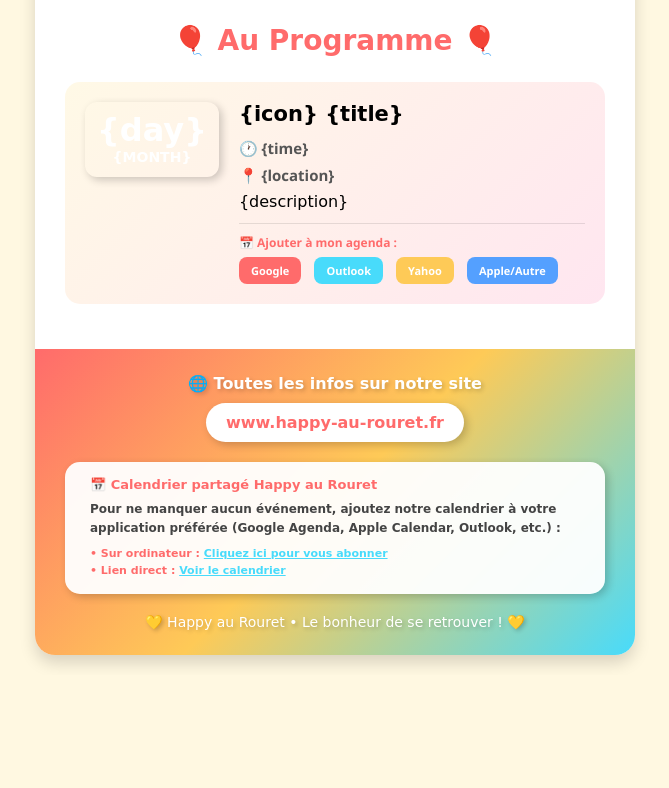
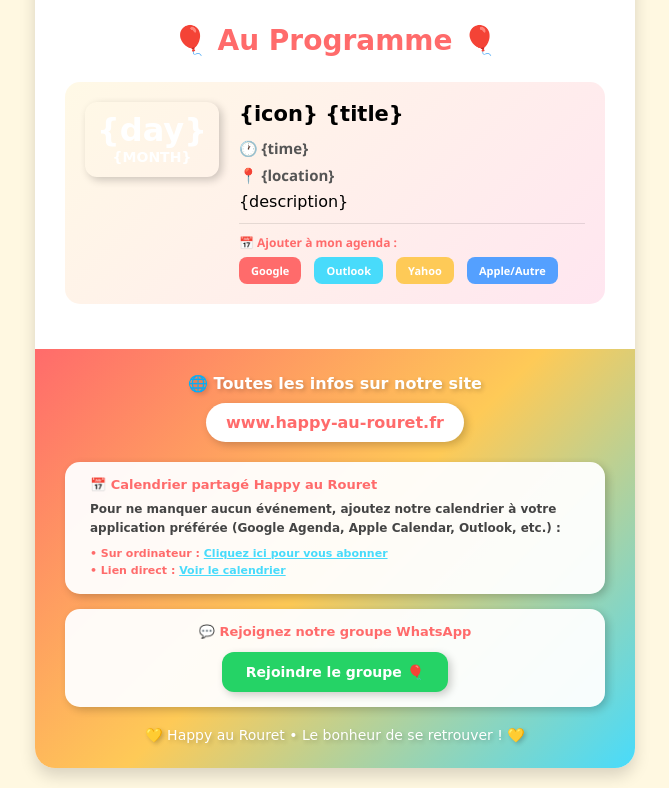
Before and after one commit to pbeaudequin/happy_weekly_mailing, a Python web app: template templates/design_festif.html in a window 1280 px wide. Shown: the part 659-1447 px from the top of the page, without its empty margins (305-974 px from the left). Before the commit the page ends 1325 px from the top, so only its background shows below. Run offline with Jinja, Linux system fonts and the light colour scheme; the template is opened without the code that fills it, so the values that code supplies are empty.

Commit message:
Ajout du lien vers le groupe WhatsApp dans le footer
- Intégration d'un bouton stylisé "Rejoindre le groupe" dans les 4 templates
- Lien vers le groupe WhatsApp des adhérents : https://chat.whatsapp.com/9Cv56Z3A7pzLkLsCDDstHB
- Design adapté au style de chaque template :
  * Classique : bouton avec fond vert WhatsApp (#25D366) sur fond semi-transparent
  * Moderne : bouton vert avec effet de dégradé en arrière-plan
  * Festif : bouton avec ombre portée et emoji festif
  * Minimaliste : bouton sobre avec flèche directionnelle
- Positionnement cohérent dans le footer après la section calendrier partagé

🤖 Generated with [Claude Code](https://claude.com/claude-code)

Co-Authored-By: Claude <noreply@anthropic.com>

```diff
--- a/templates/design_festif.html
+++ b/templates/design_festif.html
@@ -134,6 +134,20 @@
                                 </tr>
                             </table>
 
+                            <!-- Groupe WhatsApp -->
+                            <table width="100%" cellpadding="0" cellspacing="0" style="margin-top: 15px; background-color: rgba(255,255,255,0.95); border-radius: 15px; padding: 15px; box-shadow: 3px 3px 8px rgba(0,0,0,0.2);">
+                                <tr>
+                                    <td style="text-align: center; padding: 0 10px;">
+                                        <p style="color: #ff6b6b; font-size: 13px; margin: 0 0 8px 0; font-weight: 900;">
+                                            💬 Rejoignez notre groupe WhatsApp
+                                        </p>
+                                        <a href="https://chat.whatsapp.com/9Cv56Z3A7pzLkLsCDDstHB" style="display: inline-block; background-color: #25D366; color: #ffffff; text-decoration: none; padding: 12px 24px; border-radius: 12px; font-size: 14px; font-weight: 900; margin-top: 5px; box-shadow: 3px 3px 8px rgba(0,0,0,0.2);">
+                                            Rejoindre le groupe 🎈
+                                        </a>
+                                    </td>
+                                </tr>
+                            </table>
+
                             <p style="color: #ffffff; font-size: 14px; margin: 20px 0 0 0; text-shadow: 2px 2px 4px rgba(0,0,0,0.2);">
                                 💛 Happy au Rouret • Le bonheur de se retrouver ! 💛
                             </p>
```
Also changed, not shown: templates/design_classique.html (+14 -0 lines), templates/design_minimaliste.html (+14 -0 lines), templates/design_moderne.html (+14 -0 lines).
